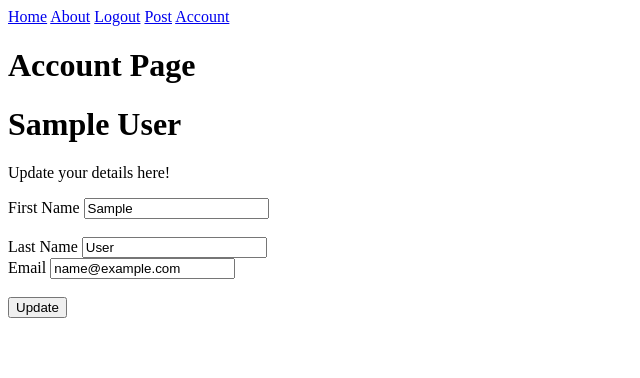
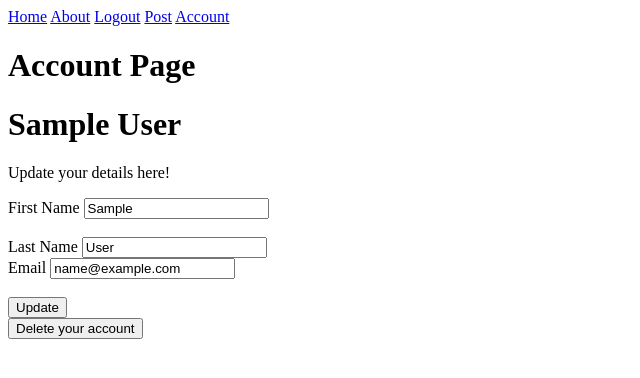
Before and after one commit to BWDaniels97/flask-blog, a Flask app: page /account in a window 1280 px wide. Shown: the top 378 px of the page, without its empty margins (0-640 px from the left). Run offline with Flask 2, Linux system fonts and the light colour scheme; the visitor is signed in with stand-in values (Sample User, id 1); data comes from the database, SQL or seed files in the repository.

Commit message:
Added delete account with posts

```diff
--- a/application/routes.py
+++ b/application/routes.py
@@ -92,3 +92,20 @@ def account():
         form.last_name.data = current_user.last_name
         form.email.data = current_user.email
     return render_template('account.html', title='Account', form=form)
+
+
+@app.route("/account/delete", methods=["GET", "POST"])
+@login_required
+def account_delete():
+    user = current_user.id
+
+    post = Posts.query.filter_by(id=user).first()
+    db.session.delete(post)
+    db.session.commit()
+
+    account = Users.query.filter_by(id=user).first()
+    logout_user()
+    db.session.delete(account)
+    db.session.commit()
+
+    return redirect(url_for('register'))
--- a/application/templates/account.html
+++ b/application/templates/account.html
@@ -40,10 +40,14 @@
                 {% endif %}
             </div>
             <br>
-            <div>
+	<div>
                 {{ form.submit }}
             </div>
         </form>
+
+	<form action="{{ url_for('account_delete') }}">
+        <button type="submit">Delete your account</button>
+	</form>
     </div>
 
 {% endblock %}
```
